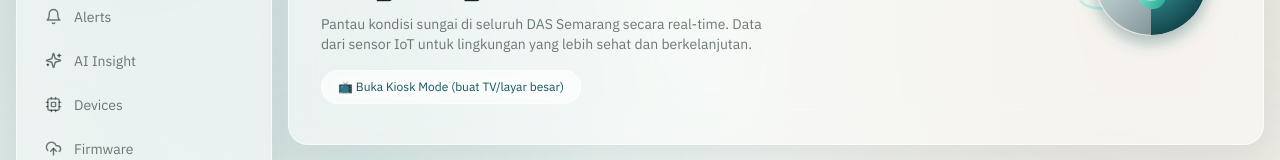
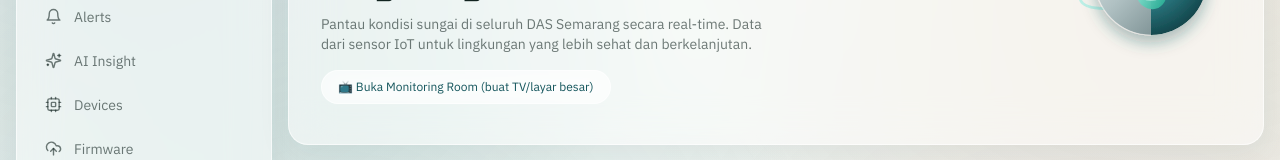
Before and after one commit to hasani07/Waterq.smg, a Next.js app: page / in a window 1280 px wide. Shown: the part 289-449 px from the top of the page. Built offline with nearby package versions, Linux system fonts and the light colour scheme; no server answers; the database is empty.

Commit message:
Update page.tsx

```diff
--- a/app/page.tsx
+++ b/app/page.tsx
@@ -65,7 +65,7 @@ export default async function Home({
               rel="noopener noreferrer"
               className="glass-pill mt-4 inline-flex items-center gap-2 px-4 py-2 font-body text-xs text-teal hover:opacity-80"
             >
-              📺 Buka Kiosk Mode (buat TV/layar besar)
+              📺 Buka Monitoring Room (buat TV/layar besar)
             </a>
           </div>
 
```
